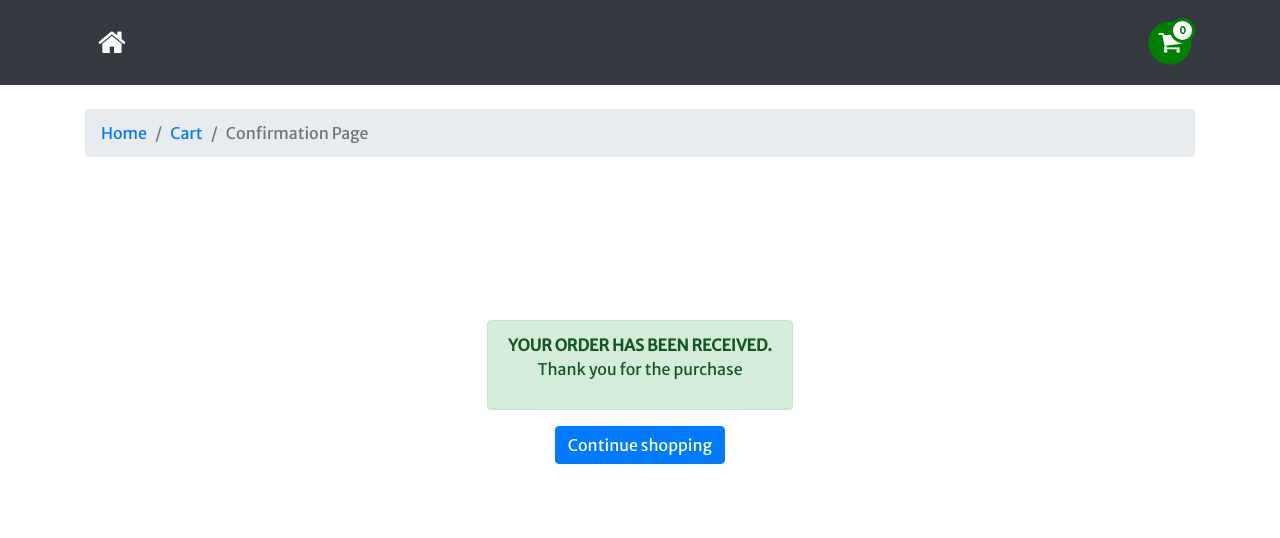
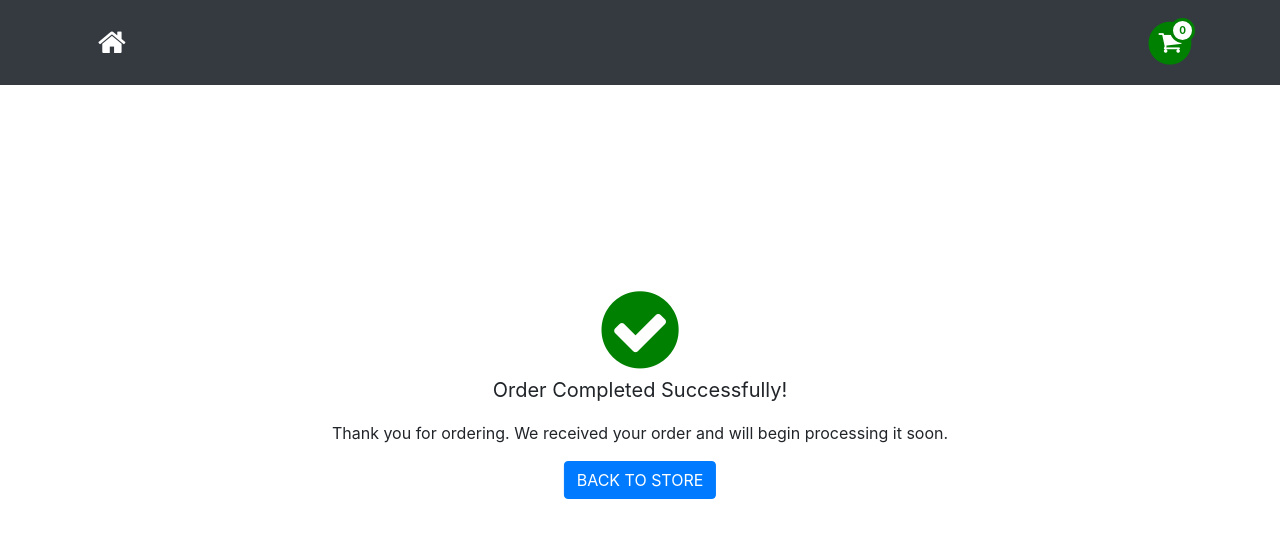
Before and after one commit to truptigaonkar/mandatory-cms2, a React (Create React App) app: page /confirm in a window 1280 px wide. Shown: the top 538 px of the page. Built offline with nearby package versions, Linux system fonts and the light colour scheme.

Commit message:
minor updates

```diff
--- a/public/index.html
+++ b/public/index.html
@@ -19,8 +19,6 @@
   <link rel="stylesheet" href="https://cdnjs.cloudflare.com/ajax/libs/font-awesome/4.7.0/css/font-awesome.min.css">
   <!-- Star rating id details.js -->
   <link rel="import" href="https://unpkg.com/star-rating-tag@0.2.1/star-rating.html">
-  <!-- Google fonts -->
-  <link href="https://fonts.googleapis.com/css?family=Merriweather+Sans&display=swap" rel="stylesheet">
 
     <title>React App</title>
   </head>
--- a/src/App.css
+++ b/src/App.css
@@ -1,8 +1,3 @@
-*{
-  /* background: black;
-  color:white */
-  font-family: 'Merriweather Sans', sans-serif;
-}
 
 .topHeader{
   border-bottom: 1px black solid;
--- a/src/components/Cart.js
+++ b/src/components/Cart.js
@@ -28,7 +28,7 @@ const Cart = (props) => {
                         <b>Cart is empty</b>
                     </Alert>
 
-                    <p><Link to="/"><Button color="primary">Continue shopping</Button></Link></p>
+                    <p><Link to="/"><Button color="primary" size="sm"><i class="fa fa-arrow-left" aria-hidden="true"></i> CONTINUE SHOPPING</Button></Link></p>
                 </div>
             </>
         )
@@ -81,7 +81,7 @@ const Cart = (props) => {
                             </Card>
                         </Col>
                     </Row><hr />
-                    <p><Link to="/"><Button color="primary">Continue shopping</Button></Link> <Link to="/checkout"><Button color="primary" style={{ float: 'right' }}>Checkout</Button></Link></p>
+                    <p><Link to="/"><Button color="primary" size="sm"><i class="fa fa-arrow-left" aria-hidden="true"></i> CONTINUE SHOPPING</Button></Link> <Link to="/checkout"><Button color="primary" size="sm" style={{ float: 'right' }}>CHECKOUT <i class="fa fa-arrow-right" aria-hidden="true"></i></Button></Link></p>
                 </div>
             </>
         );
--- a/src/components/Checkout.js
+++ b/src/components/Checkout.js
@@ -104,13 +104,13 @@ const Checkout = (props) => {
                                     <p style={{ color: 'red' }}>{errorMessage}</p>
                                     <Input type="text" placeholder="Name..." onChange={e => setNewOrderName(e.target.value)} value={newOrderName} required /><br />
                                     <Input type="textarea" placeholder="Address..." onChange={e => setNewOrderAddress(e.target.value)} value={newOrderAddress} required /><br />
-                                    <Button color="info" onClick={handleCheckout}>SEND</Button>
+                                    <Button color="info" size="lg" block onClick={handleCheckout}>SEND</Button>
                                 </CardText>
                             </CardBody>
                         </Card>
                     </Col>
                 </Row><hr />
-                <p style={{ float: 'right' }}><Link to="/"><Button color="primary">Continue shopping</Button></Link></p>
+                <p style={{ float: 'left' }}><Link to="/"><Button color="primary" size="sm"><i class="fa fa-arrow-left" aria-hidden="true"></i> CONTINUE SHOPPING</Button></Link></p>
             </div>
 
         </>
--- a/src/components/Confirm.js
+++ b/src/components/Confirm.js
@@ -8,18 +8,17 @@ const Confirm = (props) => {
         <div>
             <Navbar /><br />
             <div className="container">
-                <Breadcrumb tag="nav" listTag="div">
+                {/* <Breadcrumb tag="nav" listTag="div">
                     <BreadcrumbItem tag="a"><Link to="/">Home</Link></BreadcrumbItem>
                     <BreadcrumbItem tag="a"><Link to="/cart">Cart</Link></BreadcrumbItem>
                     <BreadcrumbItem active tag="span">Confirmation Page</BreadcrumbItem>
-                </Breadcrumb>
+                </Breadcrumb> */}
             </div>
-            <div className="emptyPage">
-                <Alert color="success">
-                    <b>YOUR ORDER HAS BEEN RECEIVED.</b>
-                    <p>Thank you for the purchase</p>
-                </Alert>
-                <p><Link to="/"><Button color="primary">Continue shopping</Button></Link></p>
+            <div className="emptyPage" style={{ textAlign: 'center' }}>
+                <i class="fa fa-check-circle" aria-hidden="true" style={{ color: 'green', fontSize: '90px' }}></i>
+                <p style={{ fontSize: '20px' }}>Order Completed Successfully!</p>
+                <p>Thank you for ordering. We received your order and will begin processing it soon.</p>
+                <p><Link to="/"><Button color="primary">BACK TO STORE</Button></Link></p>
             </div>
         </div>
     );
--- a/src/components/Details.js
+++ b/src/components/Details.js
@@ -57,7 +57,8 @@ const Details = (props) => {
         //window.history.back(); //Redirecting to previous page
         props.history.push("/cart"); //Redirecting to cart
     }
-    // Show the gallary images
+
+    // Show gallary images
     let images = []
     if (product.images) {
         images = product.images.map(image => {
@@ -84,9 +85,9 @@ const Details = (props) => {
                         <b>Price: {product.price} SEK</b>
                         <p>Availability: In Stock <Badge color="secondary">{product.stock_amount}</Badge></p><hr />
                         <p>{product.description}</p><hr />
-                        <div className="addToBtn"><Input value={itemToBeAdded} min={1} max={product.stock_amount} onChange={e => setItemsToBeAdded(e.target.value)} type="number" style={{ width: "75px" }} />
-                            <Button color="info" disabled={!addToCartBtnEnabled} onClick={addToCart}>Add To Cart</Button></div><hr />
-
+                        <div className="addToBtn"><Input value={itemToBeAdded} min={1} max={product.stock_amount} onChange={e => setItemsToBeAdded(e.target.value)} type="number" style={{ width: "70px", marginRight:'10px' }} />
+                            <Button color="success" disabled={!addToCartBtnEnabled} onClick={addToCart}><i class="fa fa-shopping-cart"></i> Add To Cart</Button></div><hr />
+                        {/* Reviews */}
                         <Reviews id={id} /></Col>
                 </Row>
             </div>
--- a/src/components/Home.js
+++ b/src/components/Home.js
@@ -62,13 +62,11 @@ const Home = (props) => {
             <Navbar /><br />
             <h4>FEATURED PRODUCTS <Badge color="secondary">{products.length}</Badge></h4><hr />
             {/* {products.map((product) => ( */}
-
             {currentPosts.map((product) => (
                 <div className="parent" key={product._id}>
                     <Row>
-
                             <Col>
-                                <div className="child">
+                                <div className="child" style={{marginBottom:'12px'}}>
                                     <p><Link to={`/details/${product._id}`}>{<img src={"http://192.168.99.102:8085/" + product.images[0].path} alt="image" width="240px" height="250px" />}</Link></p>
                                 </div>
                                 <h6><Link to={`/details/${product._id}`}>{product.name}</Link></h6>
--- a/src/components/Reviews.js
+++ b/src/components/Reviews.js
@@ -53,7 +53,7 @@ const Reviews = (props) => {
     return (
         <>
             <Card>
-                <CardHeader style={{ textAlign: 'center' }}><h5>Reviews <Badge color="success">{reviews.length}</Badge></h5></CardHeader>
+                <CardHeader style={{ textAlign: 'center' }}><h5>Reviews <Badge color="secondary">{reviews.length}</Badge></h5></CardHeader>
                 <CardBody>
                     <p style={{ color: 'green' }}>{successMessage}</p>
                     {reviews.map((review) => (
@@ -76,8 +76,7 @@ const Reviews = (props) => {
 
                             <Input style={{ width: "100%" }} type="range" name="rating" id="rating" placeholder="Rating" min="1" max="5" step="1" value={newReviewsRating} onChange={e => setNewReviewsRating(e.target.value)} />
                             <Badge sm={1} color="success">{newReviewsRating}</Badge>  {/* Showing movie rating */}
-
-                            <Button color="info" onClick={handleCreateReview}>SEND</Button>
+                            <Button color="info" size="lg" block onClick={handleCreateReview}>SEND</Button>
                         </CardText>
                     </CardBody>
                 </Card>
```
Also changed, not shown: 2 other files (tests, documents, lock files or other folders).
